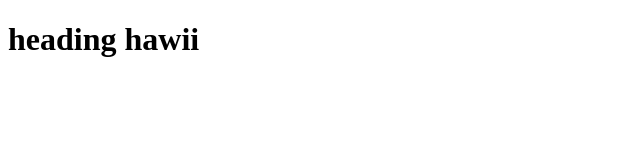
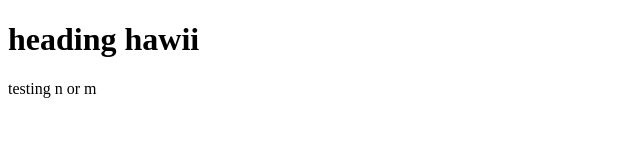
Before and after one commit to NBoyles90/gitSomePractice, a plain HTML site: page index.html in a window 1280 px wide. Shown: the whole page, without its empty margins (0-640 px from the left). Drawn offline with Linux system fonts and the light colour scheme.

Commit message:
using m not n

```diff
--- a/index.html
+++ b/index.html
@@ -7,6 +7,7 @@
   </head>
     <h1>heading hawii</h1>
     <body>
+      <p> testing n or m </p>
     </body>
 
 </html>
```
